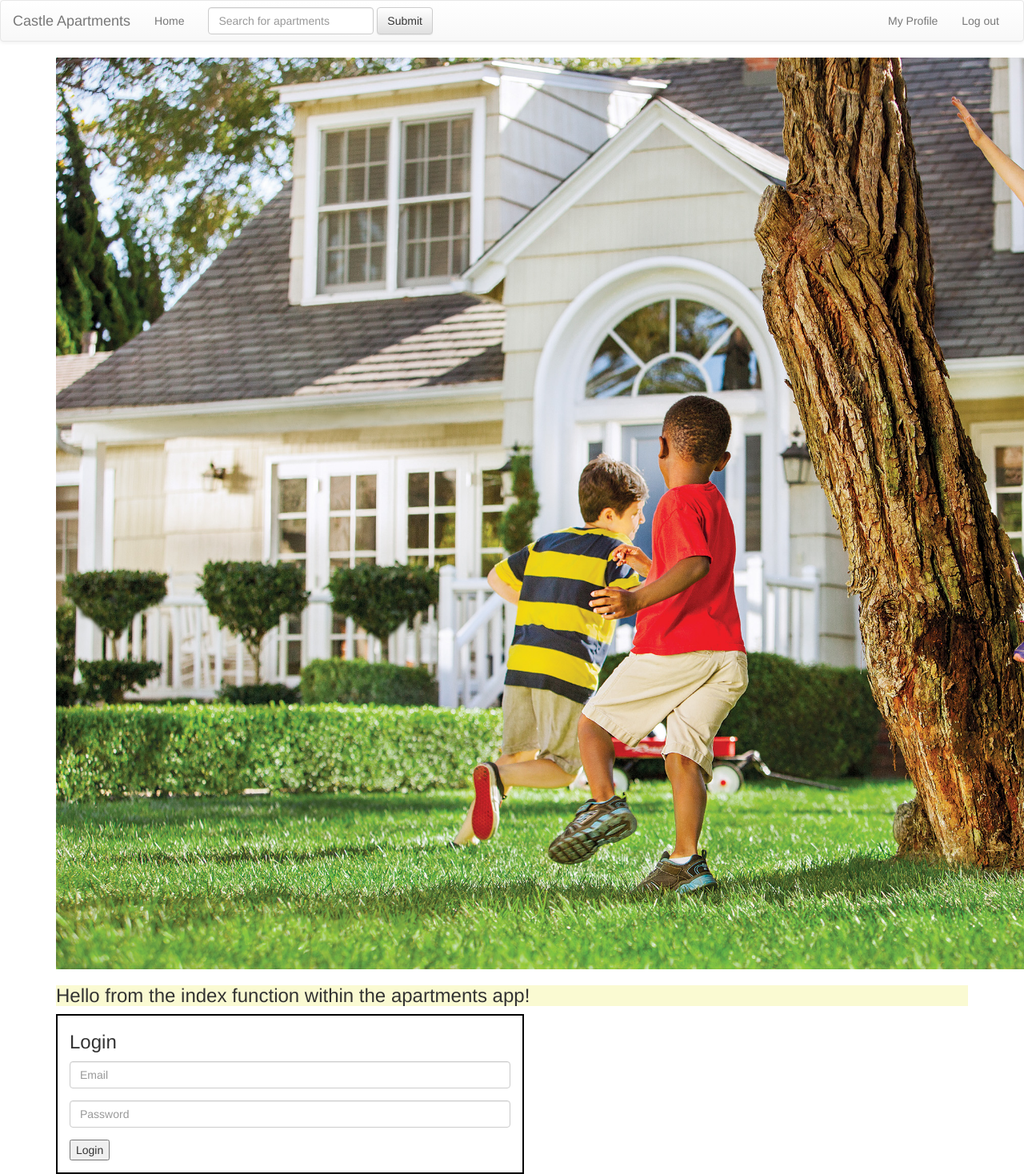
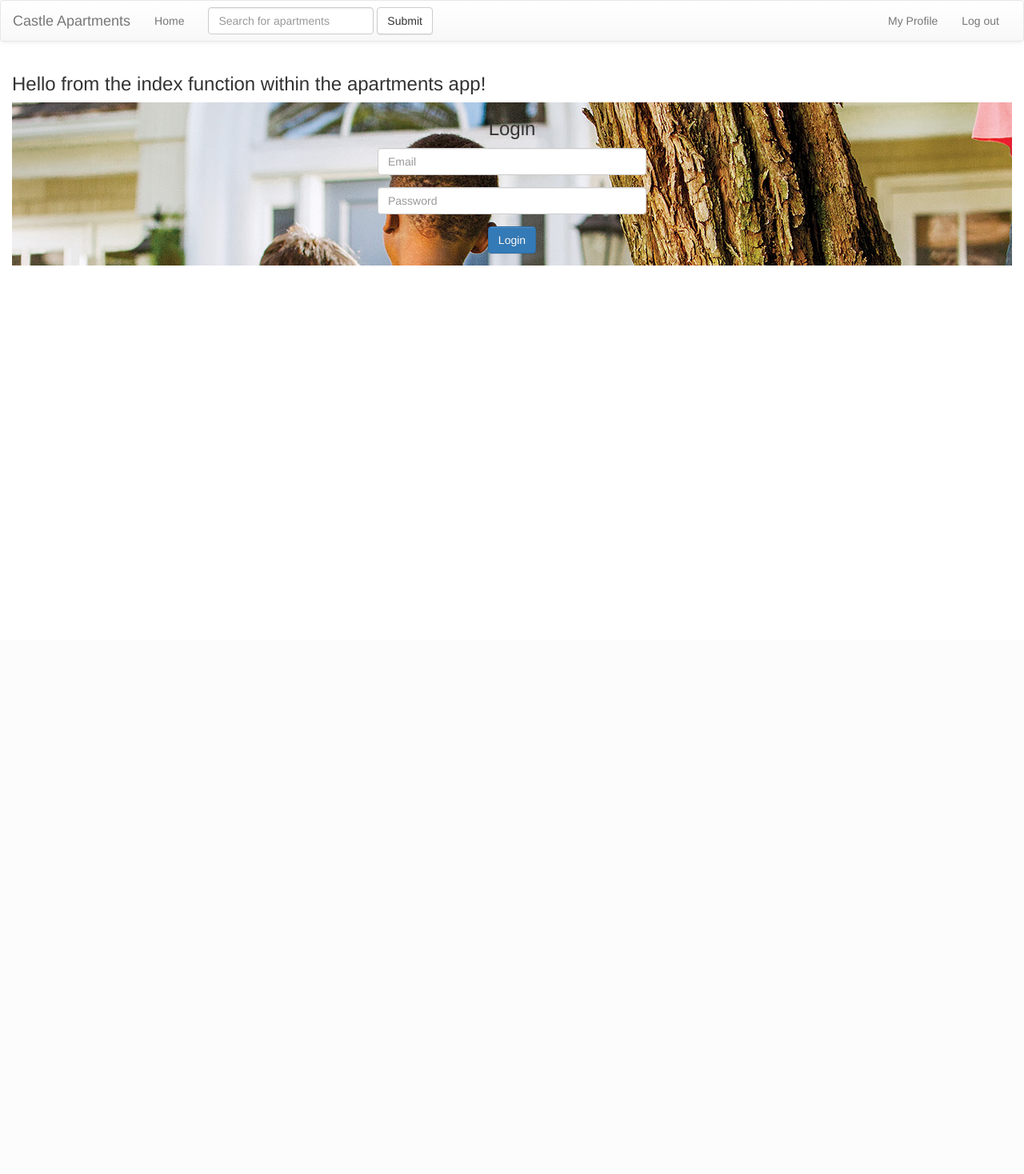
Before and after one commit to bergrosmorth/CastleApartments, a Django app: page / in a window 1280 px wide; the page is wider, and only the part inside the window is pictured. Shown: that part at 80% size. After the commit the page ends 332 px from the top of that part, so only its background shows below. Run offline with Django 3.2, Linux system fonts and the light colour scheme; some libraries are stand-ins or nearby versions.

Commit message:
reyna að fa mynd a forsidu
eafaef

```diff
--- a/static/css/main.css
+++ b/static/css/main.css
@@ -2,10 +2,6 @@
     background-color: lightgoldenrodyellow ;
 }
 
-.frontpageimg {
-    max-width: 150%;
-    height: auto;
-}
 
 html, body {
     height: 100%;
@@ -13,10 +9,7 @@ html, body {
     margin: 0;
 }
 
-
-.login-form-1 {
-    display:inline-block;
-    margin-left: auto;
-    margin-right: auto;
-    border: 2px solid black;
+#logincontainer {
+    text-align: center;
+    width: 30%;
 }
--- a/templates/apartment/apartment-index.html
+++ b/templates/apartment/apartment-index.html
@@ -1,11 +1,9 @@
 {% extends 'base.html' %}
 
 {% block content %}
-    <img class="frontpageimg" src="static/images/forsidumynd.jpg" alt="frontpage picture">
-    <h3 class="yellow">Hello from the index function within the apartments app!</h3>
-    <div class="container login-container">
-        <div class="row">
-            <div class = "col-md-6 login-form-1">
+    <h3 class="display-3">Hello from the index function within the apartments app!</h3>
+    <div class="container-fluid" style="background: url('/static/images/forsidumynd.jpg') no-repeat center center fixed;">
+    <div class="container" id="logincontainer">
         <h3>Login</h3>
             <div class="form-group">
                 <input type="text" class="form-control" placeholder="Email" value="">
@@ -14,8 +12,7 @@
                 <input type="password" class="form-control" placeholder="Password" value="">
             </div>
             <div class="form-group">
-                        <input type="submit" class="btnSubmit" value="Login">
-                    </div>
+                <input type="submit" class="btn btn-primary" value="Login">
             </div>
     </div>
     </div>
--- a/templates/base.html
+++ b/templates/base.html
@@ -11,6 +11,7 @@
     <link rel="stylesheet" href="https://maxcdn.bootstrapcdn.com/bootstrap/3.3.7/css/bootstrap.min.css" integrity="sha384-BVYiiSIFeK1dGmJRAkycuHAHRg32OmUcww7on3RYdg4Va+PmSTsz/K68vbdEjh4u" crossorigin="anonymous">
     <!-- Optional theme -->
     <link rel="stylesheet" href="https://maxcdn.bootstrapcdn.com/bootstrap/3.3.7/css/bootstrap-theme.min.css" integrity="sha384-rHyoN1iRsVXV4nD0JutlnGaslCJuC7uwjduW9SVrLvRYooPp2bWYgmgJQIXwl/Sp" crossorigin="anonymous">
+    <link href="/docs/4.3/dist/css/bootstrap.min.css" rel="stylesheet" integrity="sha384-ggOyR0iXCbMQv3Xipma34MD+dH/1fQ784/j6cY/iJTQUOhcWr7x9JvoRxT2MZw1T" crossorigin="anonymous">
     <link rel="stylesheet" href="{% static 'css/main.css' %}">
 </head>
 <body>
@@ -46,7 +47,7 @@
       </div><!-- /.container-fluid -->
     </nav>
 
-    <div class="container">
+    <div class="container-fluid">
         {% block content %}
 
         {% endblock %}
```
Lines whose indentation alone changed are shown as unchanged.
